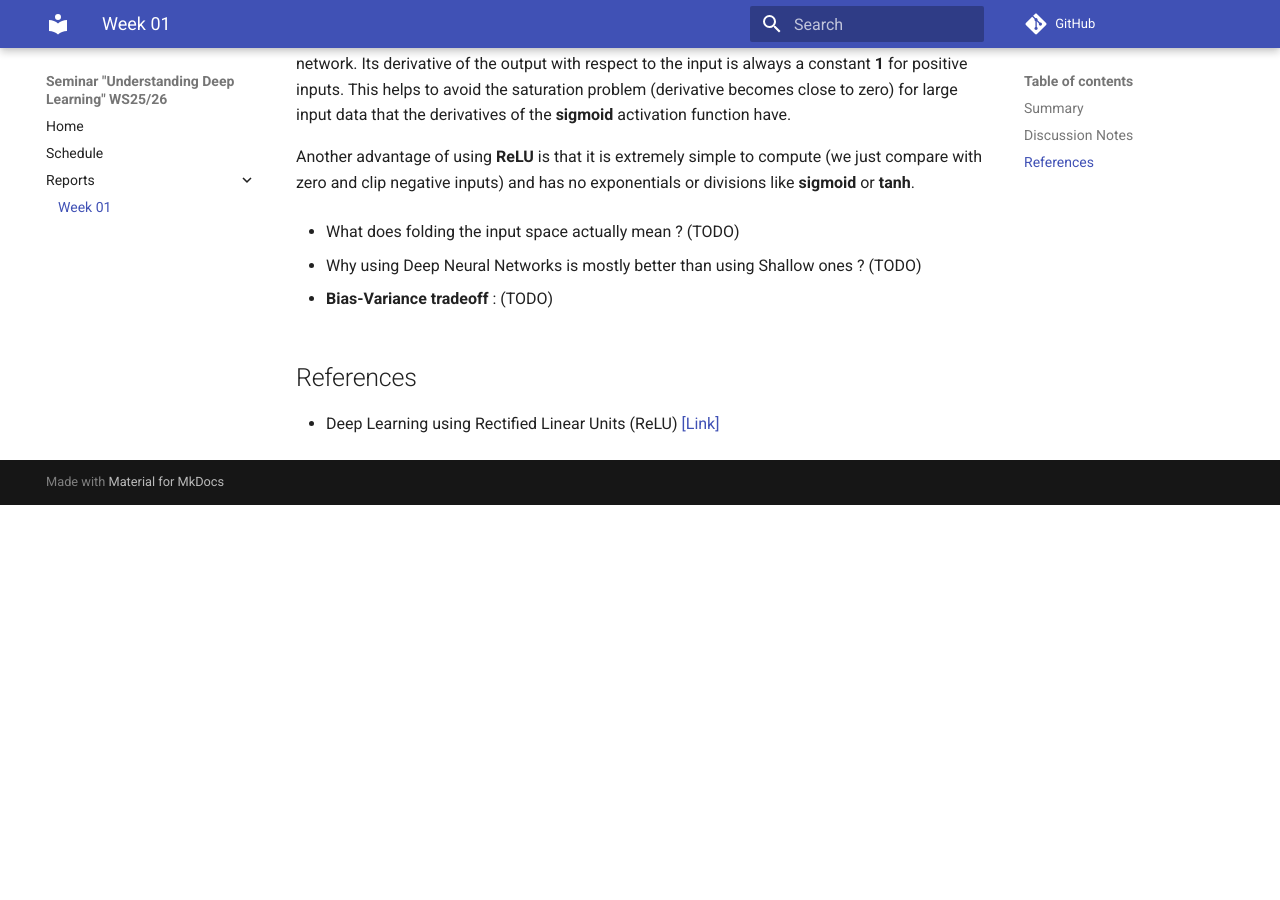
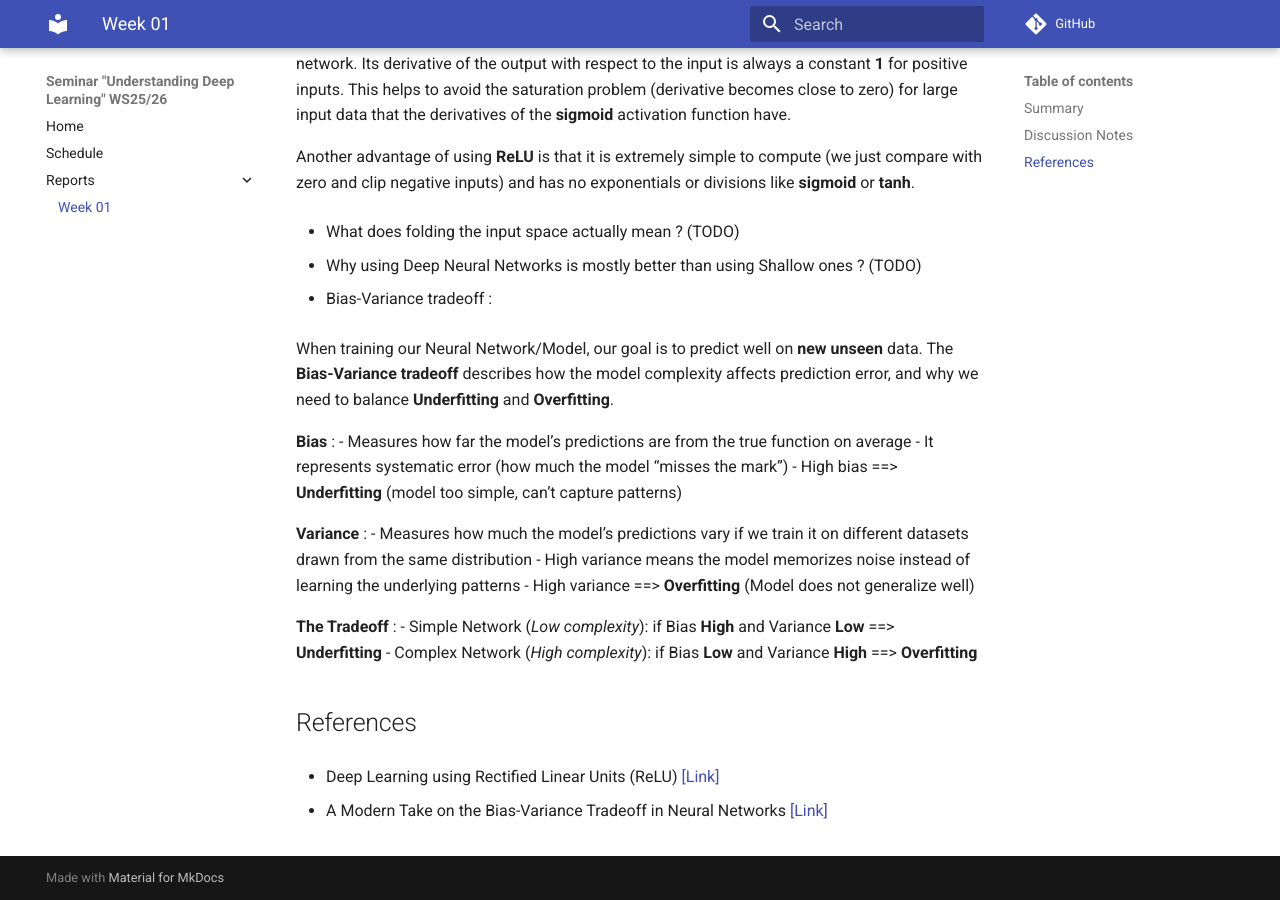
Before and after one commit to link-er/seminar_UDL_wise2526, an MkDocs documentation site: the page built from docs/reports/week01_kickoff.md, in a window 1280 px wide and 900 px high, scrolled down 672 px. Built offline with MkDocs 1.6.1 and Material for MkDocs 9.7.7, drawn with Linux system fonts in a browser that asks for light colours; comment, search, counter and statistics services are not loaded; before the commit the page ends 1177 px from its top, so only the background shows below that.

Commit message:
Discussion Notes Part-2
Added the Bias-Variance tradeoff section

```diff
--- a/docs/reports/week01_kickoff.md
+++ b/docs/reports/week01_kickoff.md
@@ -17,31 +17,48 @@
 
 - Why is ReLU the most used activation function in practice ?
 
-  **ReLU** is the most widely used activation function in practice because it offers
-  a simple yet powerful balance between computational efficiency and effective gradient propagation.
+   **ReLU** is the most widely used activation function in practice because it offers
+   a simple yet powerful balance between computational efficiency and effective gradient propagation.
 
-  Other activation functions like **sigmoid** or **tanh**, for example, squash inputs into narrow ranges
-  which makes their gradients very small for large input magnitudes ==> **Vanishing gradients** problem
-  [[Link]](https://www.geeksforgeeks.org/deep-learning/vanishing-and-exploding-gradients-problems-in-deep-learning/)
+   Other activation functions like **sigmoid** or **tanh**, for example, squash inputs into narrow ranges
+   which makes their gradients very small for large input magnitudes ==> **Vanishing gradients** problem
+   [[Link]](https://www.geeksforgeeks.org/deep-learning/vanishing-and-exploding-gradients-problems-in-deep-learning/)
 
-  **ReLU** on the other hand allows gradients to flow efficiently through the different layers of the network.
-  Its derivative of the output with respect to the input is always a constant **1**  for positive inputs.
-  This helps to avoid the saturation problem (derivative becomes close to zero) for large input data that
-  the derivatives of the **sigmoid** activation function have.
+   **ReLU** on the other hand allows gradients to flow efficiently through the different layers of the network.
+   Its derivative of the output with respect to the input is always a constant **1**  for positive inputs.
+   This helps to avoid the saturation problem (derivative becomes close to zero) for large input data that
+   the derivatives of the **sigmoid** activation function have.
 
-  Another advantage of using **ReLU** is that it is extremely simple to compute (we just compare with zero and clip negative inputs)
-  and has no exponentials or divisions like **sigmoid** or **tanh**.
-
-
+   Another advantage of using **ReLU** is that it is extremely simple to compute (we just compare with zero and clip negative inputs)
+   and has no exponentials or divisions like **sigmoid** or **tanh**.
 
 - What does folding the input space actually mean ? (TODO)
 
 - Why using Deep Neural Networks is mostly better than using Shallow ones ? (TODO)
 
-- **Bias-Variance tradeoff** : (TODO)
+- Bias-Variance tradeoff :
 
+  When training our Neural Network/Model, our goal is to predict well on **new unseen** data.
+  The **Bias-Variance tradeoff** describes how the model complexity affects prediction error, and why we
+  need to balance **Underfitting** and **Overfitting**.
+
+  **Bias** :
+    - Measures how far the model’s predictions are from the true function on average
+    - It represents systematic error (how much the model “misses the mark”)
+    - High bias ==> **Underfitting** (model too simple, can’t capture patterns)
+
+  **Variance** :
+    - Measures how much the model’s predictions vary if we train it on different datasets drawn from the same distribution
+    - High variance means the model memorizes noise instead of learning the underlying patterns
+    - High variance ==> **Overfitting** (Model does not generalize well)
+
+  **The Tradeoff** :
+    - Simple Network (*Low complexity*): if Bias **High** and Variance **Low** ==> **Underfitting**
+    - Complex Network (*High complexity*): if Bias **Low** and Variance **High** ==> **Overfitting**
 
 
 ## References
 
 - Deep Learning using Rectified Linear Units (ReLU) [[Link]](https://arxiv.org/pdf/1803.08375)
+
+- A Modern Take on the Bias-Variance Tradeoff in Neural Networks [[Link]](https://arxiv.org/pdf/1810.08591)
```
